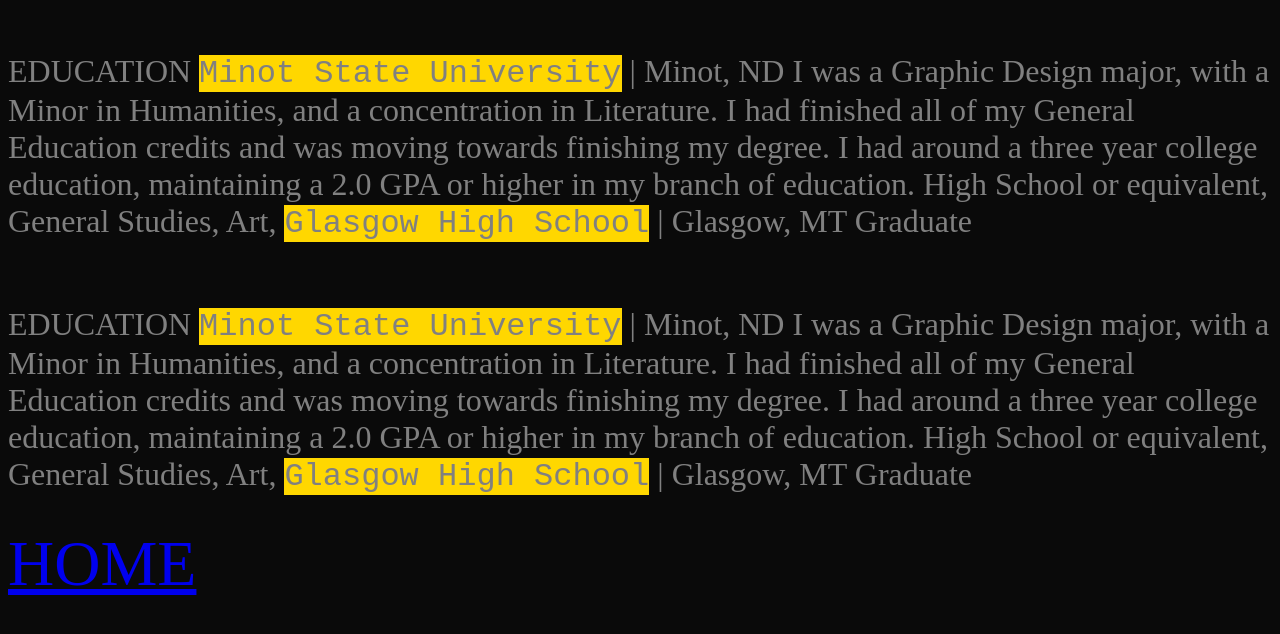
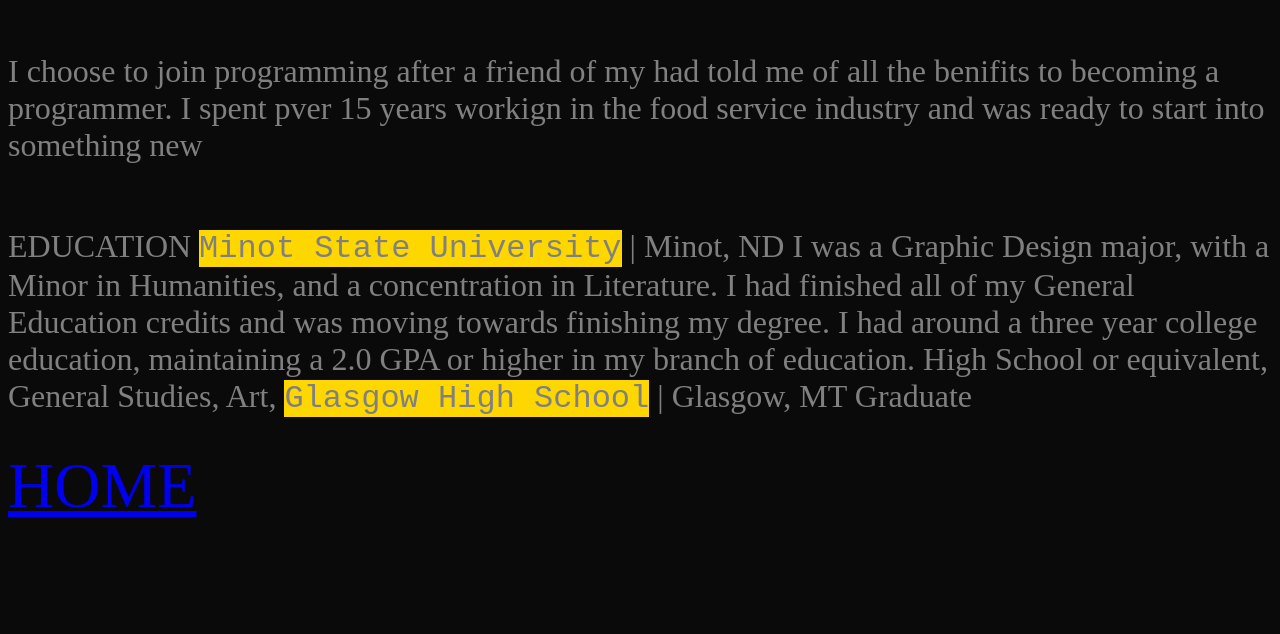
Before and after one commit to MatthewJbelcher7/Matthew-Belcher, a plain HTML site: page Professional.html in a window 1280 px wide. Drawn offline with Linux system fonts and the light colour scheme.

Commit message:
add a few last touches in preperation for end of day

```diff
--- a/Professional.html
+++ b/Professional.html
@@ -7,13 +7,7 @@
   <Body style="background-color: rgb(10, 10, 10)">
     <h1></h1>
     <div class="Smarts">
-      <p style="color:grey">EDUCATION
-
-        <span class="Edcuation">Minot State University</span> | Minot, ND
-      I was a Graphic Design major, with a Minor in Humanities, and a concentration in Literature. I had finished all of my General Education credits and was moving towards finishing my degree. I had around a three year college education, maintaining a 2.0 GPA or higher in my branch of education.
-      High School or equivalent, General Studies, Art,
-
-        <span class="Edcuation">Glasgow High School</span> | Glasgow, MT Graduate
+      <p style="color:grey"> I choose to join programming after a friend of my had told me of all the benifits to becoming a programmer. I spent pver 15 years workign in the food service industry and was ready to start into something new</p>
 
       </P>
     </div>
```
Also changed, not shown: README.txt.
